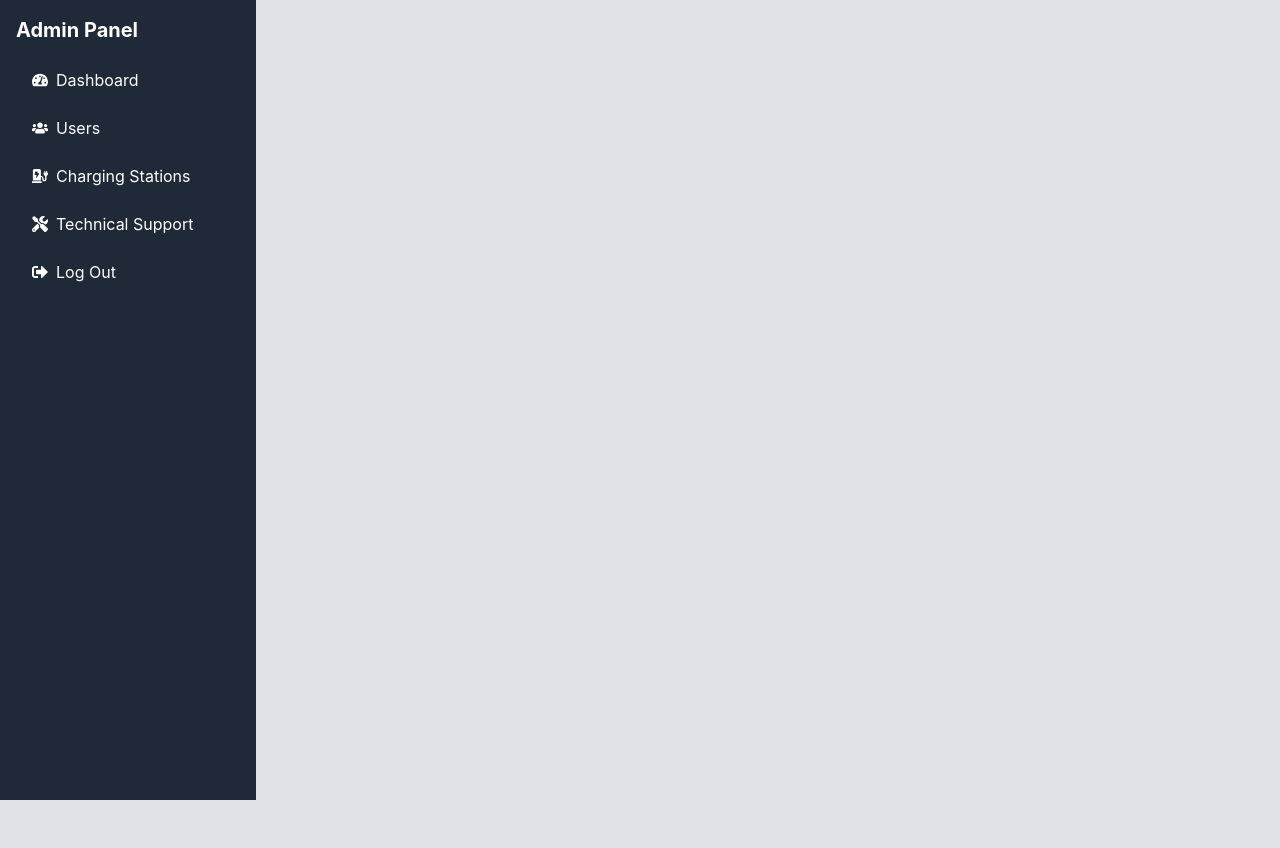
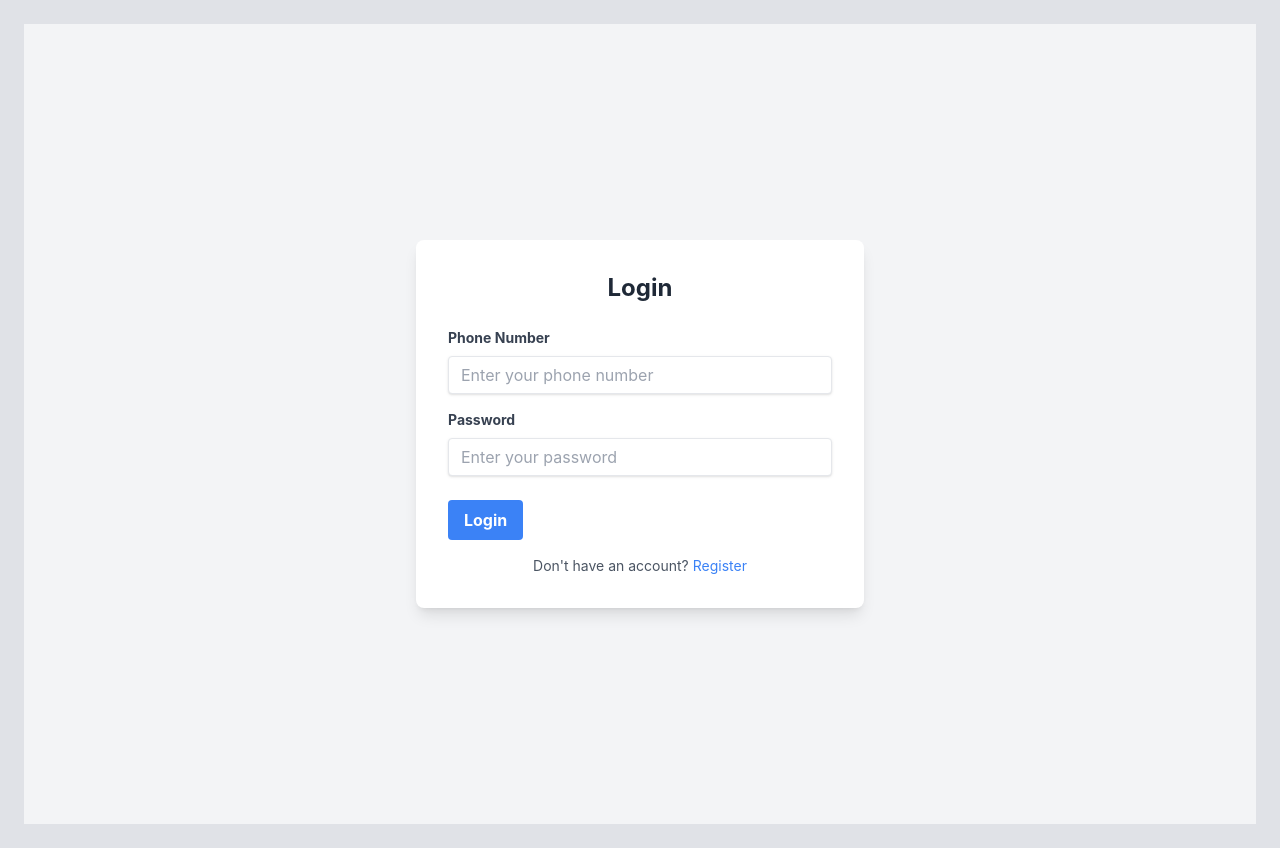
Before and after one commit to linhngan2209/NHT, a React (Create React App) app: page /login in a window 1280 px wide. Before the commit the page ends 800 px from the top, so only its background shows below. Built offline with nearby package versions, Linux system fonts and the light colour scheme.

Commit message:
add login

```diff
--- a/src/App.tsx
+++ b/src/App.tsx
@@ -1,32 +1,68 @@
+// App.tsx
 import React, { useState } from 'react';
-import { BrowserRouter as Router, Route, Routes } from 'react-router-dom';
+import { BrowserRouter as Router, Route, Routes, Navigate } from 'react-router-dom';
 import Sidebar from './components/Sidebar';
 import UserManagement from './pages/UserManagementPage';
 import ChargingStationManagement from './pages/ChargingStationPage';
 import Dashboard from './pages/Dashboard';
 import EditChargingStationPage from './pages/EditChargingStationPage';
-import Header from './components/Header';
 import TechnicalPage from './pages/TechnicalPage';
 import HistoryChargingPage from './pages/HistoryChargingPage';
 import EditUserPage from './pages/EditUserPage';
 import HistoryUserStationPage from './pages/HistoryUserStationPage';
 import AddUserPage from './pages/AddUserPage';
 import AddChargingStationPage from './pages/AddChargingStationPage';
+import LoginPage from './pages/LoginPage';
+
+const ProtectedRoute: React.FC<{ children: React.ReactNode; isAuthenticated: boolean }> = ({ children, isAuthenticated }) => {
+  return isAuthenticated ? <>{children}</> : <Navigate to="/login" />;
+};
 
 const App: React.FC = () => {
+  const [isAuthenticated, setIsAuthenticated] = useState(false);
+
+  const handleLogin = () => {
+    setIsAuthenticated(true);
+  };
+
+  const handleLogout = () => {
+    setIsAuthenticated(false);
+  };
 
   return (
     <Router>
       <div className="flex">
-        <Sidebar />
-        <div className="ml-64 p-6 flex-1">
+        {isAuthenticated && <Sidebar />} {/* Hiện sidebar nếu đã đăng nhập */}
+        <div className={isAuthenticated ? "ml-64 p-6 flex-1" : "p-6 flex-1"}>
           <Routes>
-            <Route path="/" element={<Dashboard/>} />
-            <Route path="/users" element={<UserManagement />} />
-            <Route path="/charging-stations" element={<ChargingStationManagement />} />
+            <Route path="/login" element={<LoginPage onLogin={handleLogin} />} />
+            <Route
+              path="/"
+              element={
+                <ProtectedRoute isAuthenticated={isAuthenticated}>
+                  <Dashboard />
+                </ProtectedRoute>
+              }
+            />
+            <Route
+              path="/users"
+              element={
+                <ProtectedRoute isAuthenticated={isAuthenticated}>
+                  <UserManagement />
+                </ProtectedRoute>
+              }
+            />
+            <Route
+              path="/charging-stations"
+              element={
+                <ProtectedRoute isAuthenticated={isAuthenticated}>
+                  <ChargingStationManagement />
+                </ProtectedRoute>
+              }
+            />
             <Route path="/edit-station/:id" element={<EditChargingStationPage />} />
             <Route path="/edit-user/:id" element={<EditUserPage />} />
-            <Route path="/technical-support" element={<TechnicalPage/>} />
+            <Route path="/technical-support" element={<TechnicalPage />} />
             <Route path="/history-charging/:id" element={<HistoryChargingPage />} />
             <Route path="/charging-station-history/:stationName" element={<HistoryUserStationPage />} />
             <Route path="/add-user" element={<AddUserPage />} />
--- a/src/pages/LoginPage.tsx
+++ b/src/pages/LoginPage.tsx
@@ -1,71 +1,70 @@
 import React, { useState } from 'react';
+import { useNavigate } from 'react-router-dom';
 
-const LoginPage: React.FC = () => {
-  const [email, setEmail] = useState('');
+const LoginPage: React.FC<{ onLogin: () => void }> = ({ onLogin }) => {
+  const [phoneNumber, setPhoneNumber] = useState('');
   const [password, setPassword] = useState('');
+  const [error, setError] = useState('');
+  const navigate = useNavigate();
 
   const handleLogin = (e: React.FormEvent) => {
     e.preventDefault();
-    // Xử lý logic đăng nhập tại đây
-    console.log('Email:', email);
-    console.log('Password:', password);
+
+    if (phoneNumber === '0886561303' && password === '123456') {
+      setError('');
+      onLogin(); // Call onLogin function on successful login
+      navigate('/'); // Redirect to the dashboard
+    } else {
+      setError('Invalid phone number or password.');
+    }
   };
 
   return (
-    <div className="flex h-screen items-center justify-center bg-gray-100">
-      <div className="bg-white p-8 rounded-lg shadow-lg w-96">
-        <div className="flex justify-center mb-6">
-          <img
-            src="/path-to-your-logo/logo.png"
-            alt="Logo"
-            className="h-16 w-16"
-          />
-        </div>
-        <h2 className="text-2xl font-bold text-center text-gray-700 mb-6">
-          Dashboard Login
-        </h2>
+    <div className="flex items-center justify-center min-h-screen bg-gray-100">
+      <div className="w-full max-w-md p-8 bg-white rounded-lg shadow-lg">
+        <h2 className="text-2xl font-bold text-center text-gray-800 mb-6">Login</h2>
+        {error && <p className="text-red-500 text-sm text-center mb-4">{error}</p>}
         <form onSubmit={handleLogin}>
           <div className="mb-4">
-            <label
-              htmlFor="email"
-              className="block text-gray-700 text-sm font-semibold mb-2"
-            >
-              Email
+            <label className="block text-gray-700 text-sm font-bold mb-2" htmlFor="phoneNumber">
+              Phone Number
             </label>
             <input
-              type="email"
-              id="email"
-              value={email}
-              onChange={(e) => setEmail(e.target.value)}
+              type="tel"
+              id="phoneNumber"
+              placeholder="Enter your phone number"
+              value={phoneNumber}
+              onChange={(e) => setPhoneNumber(e.target.value)}
+              className="shadow appearance-none border rounded w-full py-2 px-3 text-gray-700 leading-tight focus:outline-none focus:shadow-outline"
               required
-              className="w-full px-3 py-2 border rounded-md shadow-sm focus:outline-none focus:ring-2 focus:ring-blue-500"
-              placeholder="Enter your email"
             />
           </div>
           <div className="mb-6">
-            <label
-              htmlFor="password"
-              className="block text-gray-700 text-sm font-semibold mb-2"
-            >
+            <label className="block text-gray-700 text-sm font-bold mb-2" htmlFor="password">
               Password
             </label>
             <input
               type="password"
               id="password"
+              placeholder="Enter your password"
               value={password}
               onChange={(e) => setPassword(e.target.value)}
+              className="shadow appearance-none border rounded w-full py-2 px-3 text-gray-700 leading-tight focus:outline-none focus:shadow-outline"
               required
-              className="w-full px-3 py-2 border rounded-md shadow-sm focus:outline-none focus:ring-2 focus:ring-blue-500"
-              placeholder="Enter your password"
             />
           </div>
-          <button
-            type="submit"
-            className="w-full bg-blue-500 text-white py-2 rounded-md shadow-md hover:bg-blue-600 focus:outline-none focus:ring-2 focus:ring-blue-500"
-          >
-            Login
-          </button>
+          <div className="flex items-center justify-between">
+            <button
+              type="submit"
+              className="bg-blue-500 hover:bg-blue-700 text-white font-bold py-2 px-4 rounded focus:outline-none focus:shadow-outline"
+            >
+              Login
+            </button>
+          </div>
         </form>
+        <p className="mt-4 text-center text-gray-600 text-sm">
+          Don't have an account? <a href="/register" className="text-blue-500 hover:text-blue-700">Register</a>
+        </p>
       </div>
     </div>
   );
--- a/src/services/apiService.ts
+++ b/src/services/apiService.ts
@@ -1,7 +1,7 @@
 import axios from 'axios';
 
 const axiosClient = axios.create({
-    baseURL: 'http://localhost:8080',
+    baseURL: 'https://ev-charging-server-z3gr3glbrq-de.a.run.app/',
     timeout: 10000,
     headers: {
         'Content-Type': 'application/json',
```
